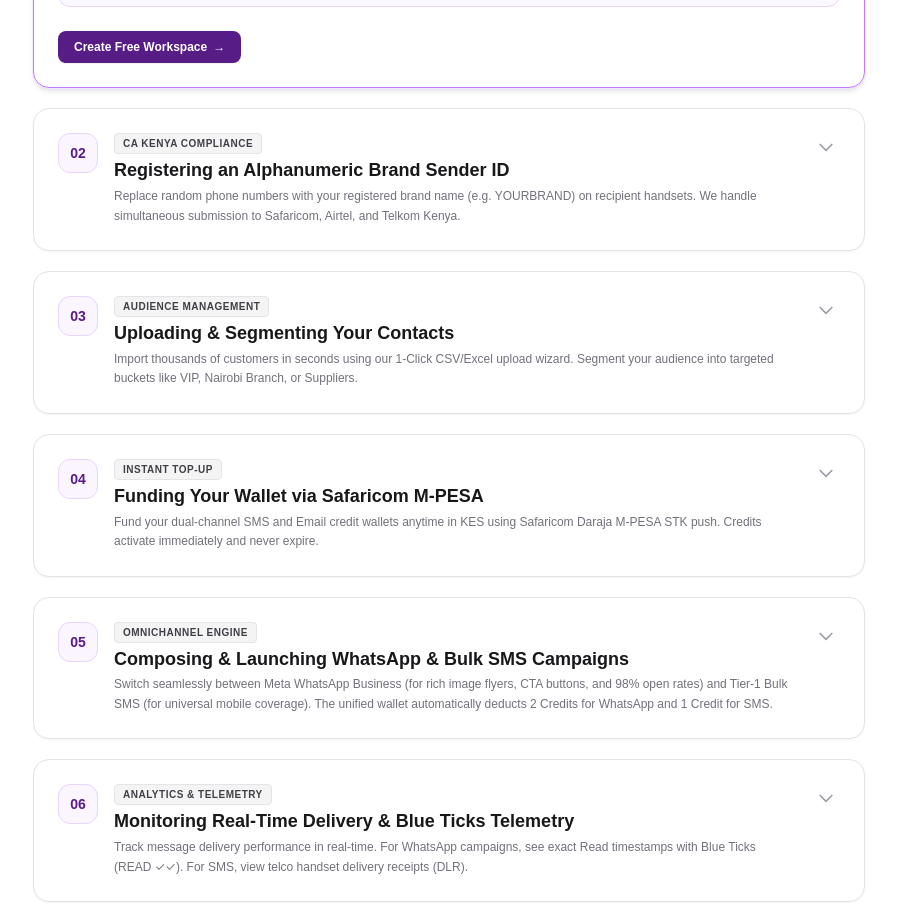
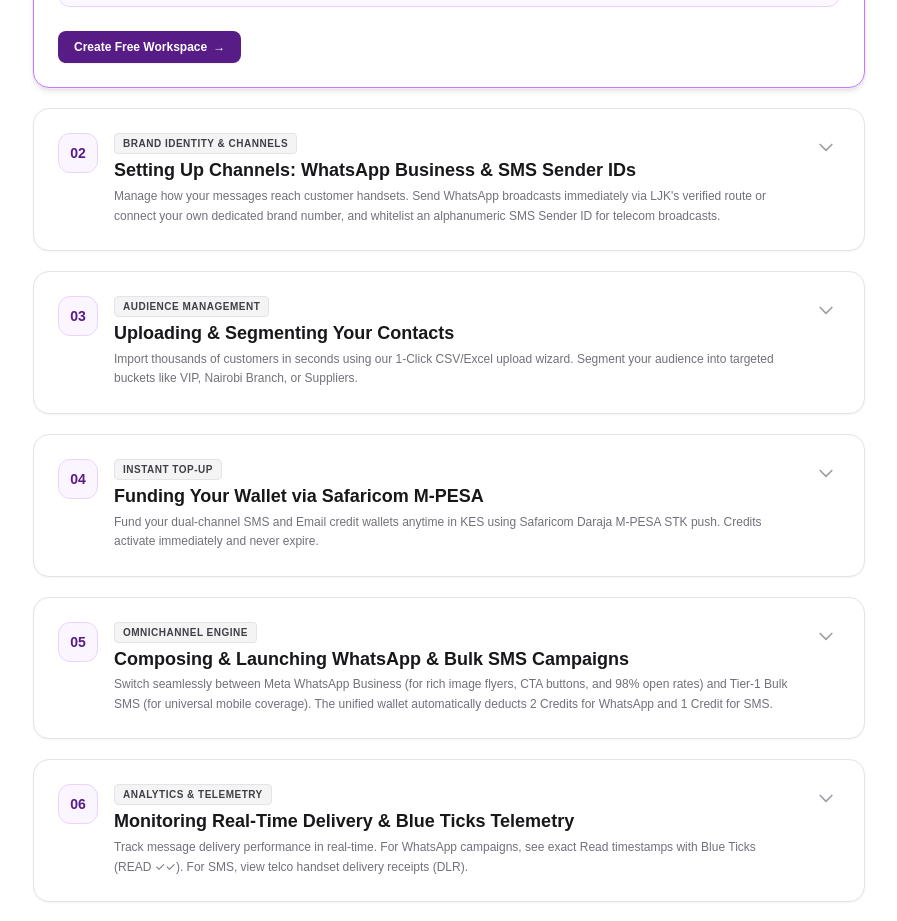
Before and after one commit to corbantechnologies/marketingagency, a Next.js app: page /guide in a window 1280 px wide. Shown: the part 1020-1941 px from the top of the page, without its empty margins (191-1088 px from the left). Built offline with nearby package versions, Linux system fonts and the light colour scheme; a web font is replaced by a local one.

Commit message:
update guide

```diff
--- a/components/landing/GuideContent.tsx
+++ b/components/landing/GuideContent.tsx
@@ -40,18 +40,18 @@ export function GuideContent() {
       id: "sec-2",
       category: "compliance",
       stepNumber: "02",
-      title: "Registering an Alphanumeric Brand Sender ID",
-      badge: "CA Kenya Compliance",
+      title: "Setting Up Channels: WhatsApp Business & SMS Sender IDs",
+      badge: "Brand Identity & Channels",
       summary:
-        "Replace random phone numbers with your registered brand name (e.g. YOURBRAND) on recipient handsets. We handle simultaneous submission to Safaricom, Airtel, and Telkom Kenya.",
-      keyActionLink: { label: "Sign In to Register Sender ID", href: "/auth/login" },
+        "Manage how your messages reach customer handsets. Send WhatsApp broadcasts immediately via LJK's verified route or connect your own dedicated brand number, and whitelist an alphanumeric SMS Sender ID for telecom broadcasts.",
+      keyActionLink: { label: "Manage Channels & Sender IDs", href: "/auth/login" },
       highlights: [
-        "Header must be 1 to 11 characters (alphanumeric, no symbols).",
-        "Provide your Business Certificate of Incorporation and KRA Tax PIN numbers.",
-        "Review typically completes within 12 to 24 business hours.",
-        "Use the shared instant route (LJK_AGENCY) while awaiting custom header approval.",
+        "Default WhatsApp Sender: Send WhatsApp broadcasts immediately through LJK Marketing Agency's verified route (zero Facebook or Meta setup required).",
+        "Dedicated WhatsApp Number: Connect your own business WhatsApp number in ~60 seconds via Facebook Login to display your company name and receive direct customer replies.",
+        "Alphanumeric SMS Sender ID: Whitelist your official 11-character brand header (e.g. YOURBRAND) with Safaricom and Airtel Kenya.",
+        "Review & Activation: SMS headers typically approve in 12–24 business hours; WhatsApp sends immediately.",
       ],
-      tips: "Communications Authority of Kenya requires all sender ID applicants to have a registered business or legal trade name.",
+      tips: "Small businesses without a Facebook account can start sending WhatsApp blasts right away via LJK's verified route, with zero technical setup.",
     },
     {
       id: "sec-3",
```
